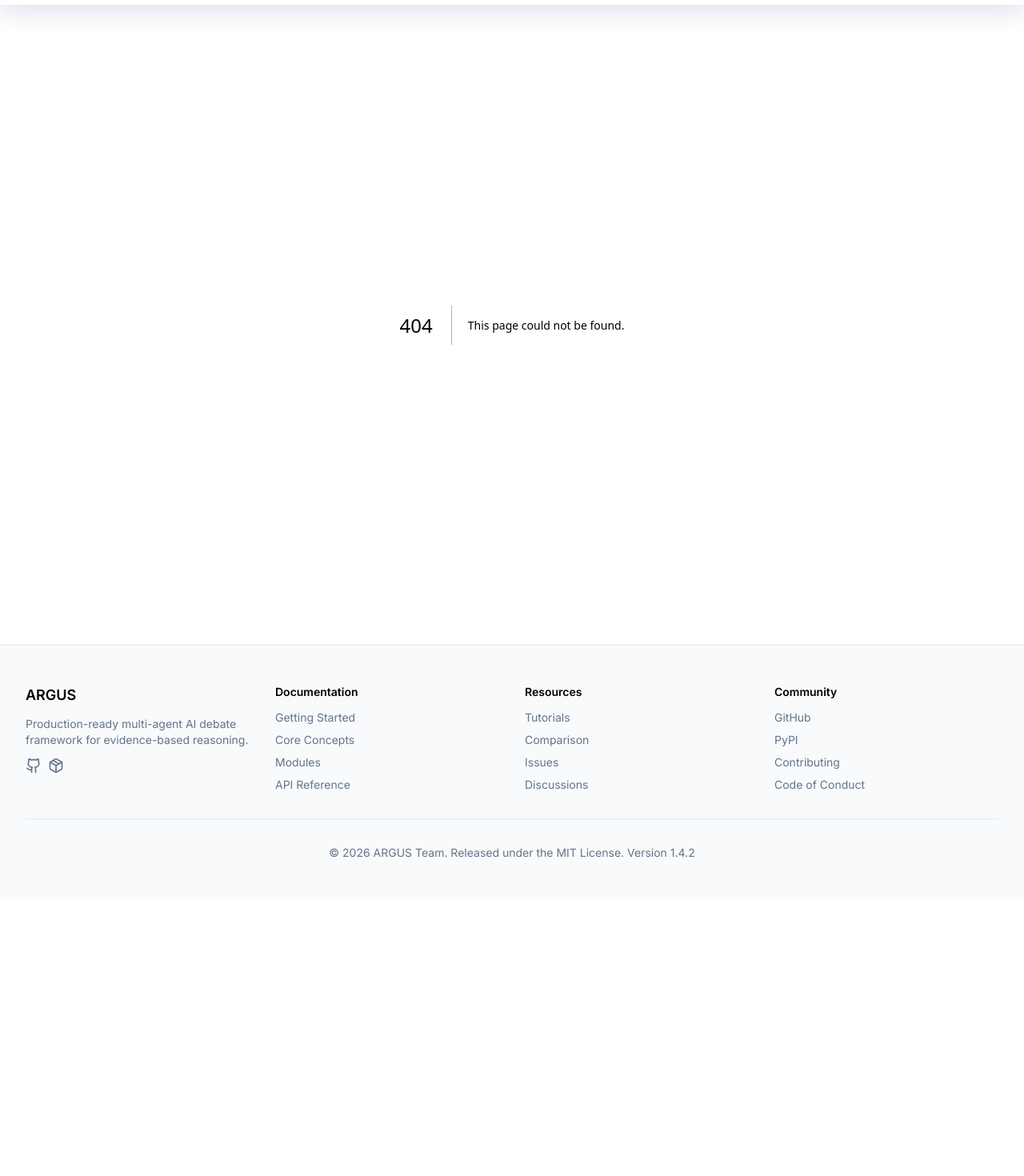
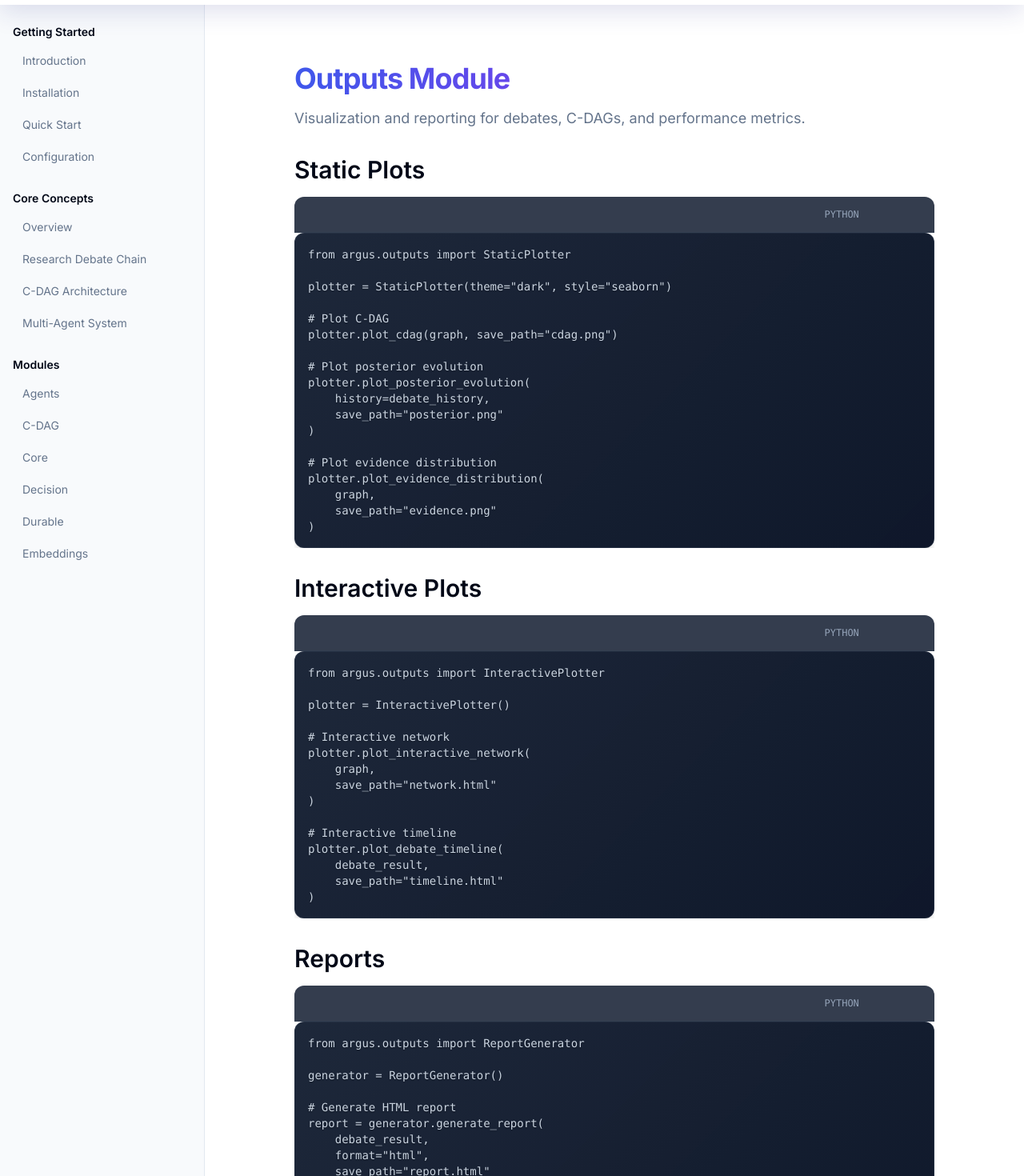
Before and after one commit to Ronit26Mehta/argus-ai-debate, a Next.js app in the folder docs-website/: page /docs/modules/outputs in a window 1280 px wide. Before the commit this address had no page. Shown: the part 60-1530 px from the top of the page at 80% size. Before the commit the page ends 1184 px from the top, so only its background shows below. Built offline with nearby package versions, Linux system fonts and the light colour scheme.

Commit message:
page.tsx: Update docs-website/src/app/docs/modules/outputs/page.tsx

```diff
--- /dev/null
+++ b/docs-website/src/app/docs/modules/outputs/page.tsx
@@ -0,0 +1,117 @@
+import { Metadata } from 'next'
+import { CodeBlock } from '@/components/CodeBlock'
+
+export const metadata: Metadata = {
+    title: 'Outputs Module | ARGUS Documentation',
+    description: 'Visualization and reporting for debates, graphs, and metrics',
+}
+
+export default function OutputsModulePage() {
+    return (
+        <div className="max-w-4xl mx-auto py-8 px-4">
+            <div className="space-y-8">
+                <div>
+                    <h1 className="text-4xl font-bold tracking-tight gradient-text mb-4">
+                        Outputs Module
+                    </h1>
+                    <p className="text-lg text-muted-foreground">
+                        Visualization and reporting for debates, C-DAGs, and performance metrics.
+                    </p>
+                </div>
+
+                {/* Static Plots */}
+                <section className="space-y-4">
+                    <h2 className="text-3xl font-semibold">Static Plots</h2>
+                    <CodeBlock
+                        code={`from argus.outputs import StaticPlotter
+
+plotter = StaticPlotter(theme="dark", style="seaborn")
+
+# Plot C-DAG
+plotter.plot_cdag(graph, save_path="cdag.png")
+
+# Plot posterior evolution
+plotter.plot_posterior_evolution(
+    history=debate_history,
+    save_path="posterior.png"
+)
+
+# Plot evidence distribution
+plotter.plot_evidence_distribution(
+    graph,
+    save_path="evidence.png"
+)`}
+                        language="python"
+                    />
+                </section>
+
+                {/* Interactive Plots */}
+                <section className="space-y-4">
+                    <h2 className="text-3xl font-semibold">Interactive Plots</h2>
+                    <CodeBlock
+                        code={`from argus.outputs import InteractivePlotter
+
+plotter = InteractivePlotter()
+
+# Interactive network
+plotter.plot_interactive_network(
+    graph,
+    save_path="network.html"
+)
+
+# Interactive timeline
+plotter.plot_debate_timeline(
+    debate_result,
+    save_path="timeline.html"
+)`}
+                        language="python"
+                    />
+                </section>
+
+                {/* Reports */}
+                <section className="space-y-4">
+                    <h2 className="text-3xl font-semibold">Reports</h2>
+                    <CodeBlock
+                        code={`from argus.outputs import ReportGenerator
+
+generator = ReportGenerator()
+
+# Generate HTML report
+report = generator.generate_report(
+    debate_result,
+    format="html",
+    save_path="report.html"
+)
+
+# Generate PDF
+report = generator.generate_report(
+    debate_result,
+    format="pdf",
+    save_path="report.pdf"
+)`}
+                        language="python"
+                    />
+                </section>
+
+                {/* Next Steps */}
+                <section className="space-y-4">
+                    <h2 className="text-3xl font-semibold">Next Steps</h2>
+                    <div className="grid gap-4 md:grid-cols-3">
+                        <a href="/docs/modules/cdag" className="block p-6 rounded-xl border bg-card hover:shadow-lg transition-all card-hover">
+                            <h3 className="text-lg font-semibold mb-2">C-DAG →</h3>
+                            <p className="text-sm text-muted-foreground">Graph structure</p>
+                        </a>
+                        <a href="/docs/modules/metrics" className="block p-6 rounded-xl border bg-card hover:shadow-lg transition-all card-hover">
+                            <h3 className="text-lg font-semibold mb-2">Metrics →</h3>
+                            <p className="text-sm text-muted-foreground">Performance metrics</p>
+                        </a>
+                        <a href="/tutorials" className="block p-6 rounded-xl border bg-card hover:shadow-lg transition-all card-hover">
+                            <h3 className="text-lg font-semibold mb-2">Tutorials →</h3>
+                            <p className="text-sm text-muted-foreground">Practical examples</p>
+                        </a>
+                    </div>
+                </section>
+            </div>
+        </div>
+    )
+}
```
